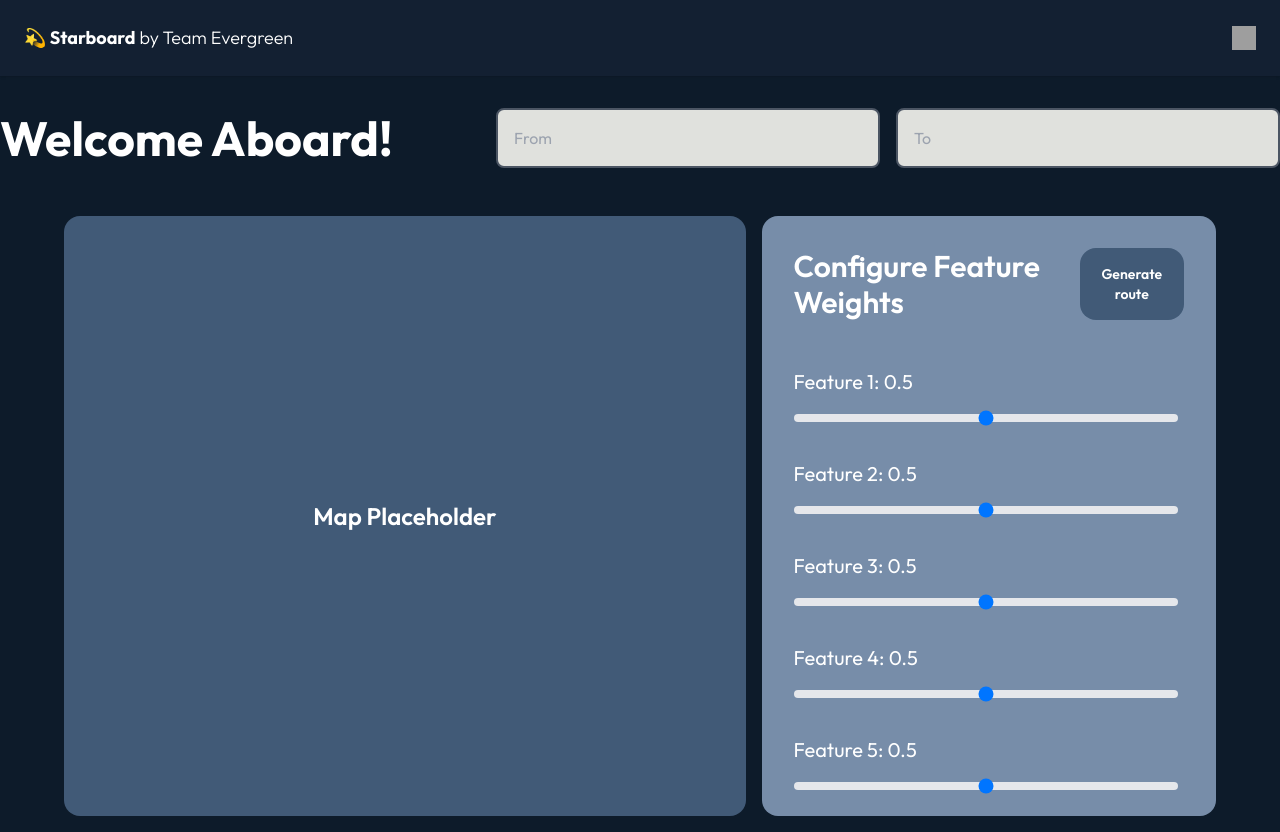
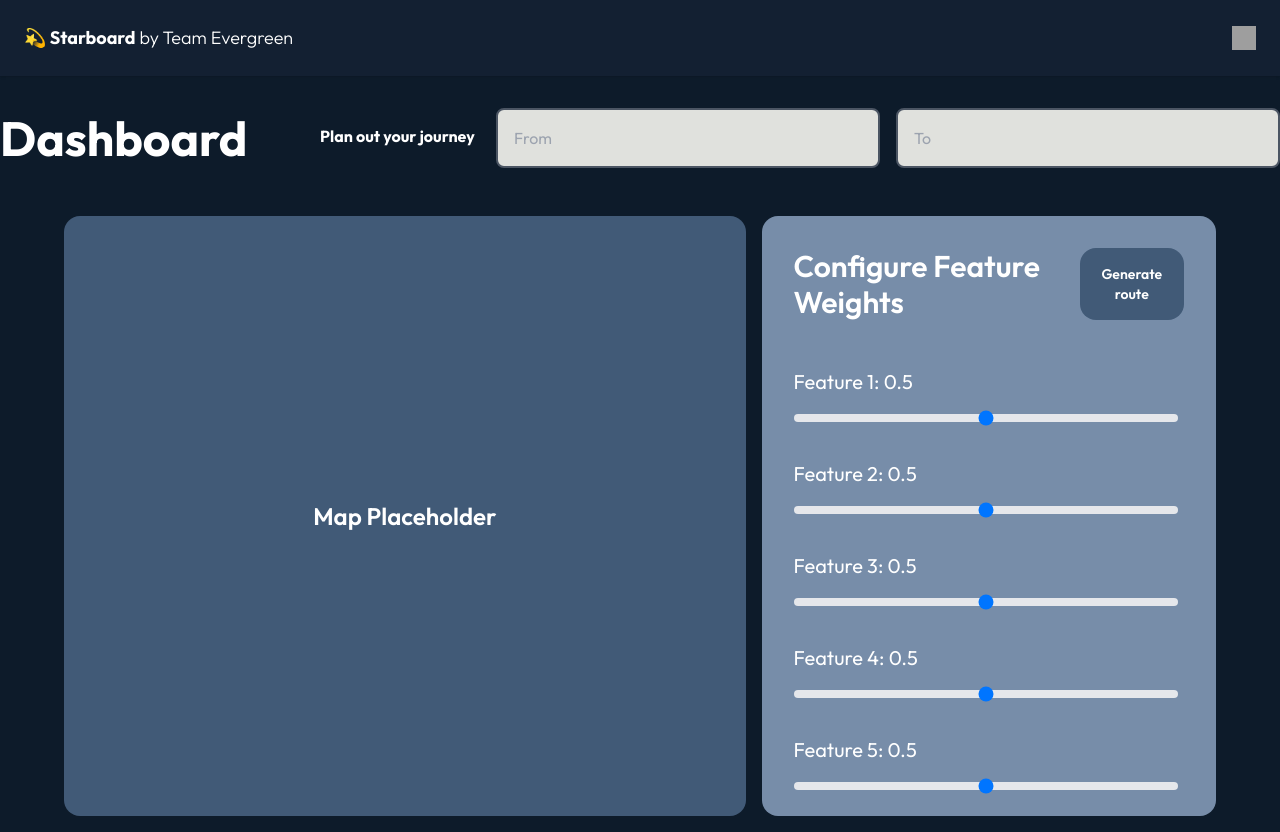
Before and after one commit to hotaru-py/Starboard, a React (Vite) app: page /dashboard in a window 1280 px wide. Built offline with nearby package versions, Linux system fonts and the light colour scheme; grey boxes are pictures that could not be loaded.

Commit message:
minor changes before integrating backend

```diff
--- a/index.html
+++ b/index.html
@@ -2,7 +2,7 @@
 <html lang="en">
   <head>
     <meta charset="UTF-8" />
-    <link rel="icon" type="image/svg+xml" href="/vite.svg" />
+    <link rel="icon" type="image/svg+xml" href="/favi.png" />
     <link rel="preconnect" href="https://fonts.googleapis.com" />
     <link rel="preconnect" href="https://fonts.gstatic.com" crossorigin />
     <link
--- a/src/Components/Dashboard.jsx
+++ b/src/Components/Dashboard.jsx
@@ -89,9 +89,12 @@ function Dashboard() {
         </nav>
 
         <div className="container mx-auto py-8 flex items-center justify-between">
-          <h2 className="text-5xl font-bold text-left">Welcome Aboard!</h2>
+          <h2 className="text-5xl font-bold text-left">Dashboard</h2>
 
           <div className="flex ml-auto">
+            <p className="p-4 w-48 bg-transparent font-bold">
+              Plan out your journey
+            </p>
             <input
               type="text"
               placeholder="From"
```
Also changed, not shown: public/favi.png (added).
